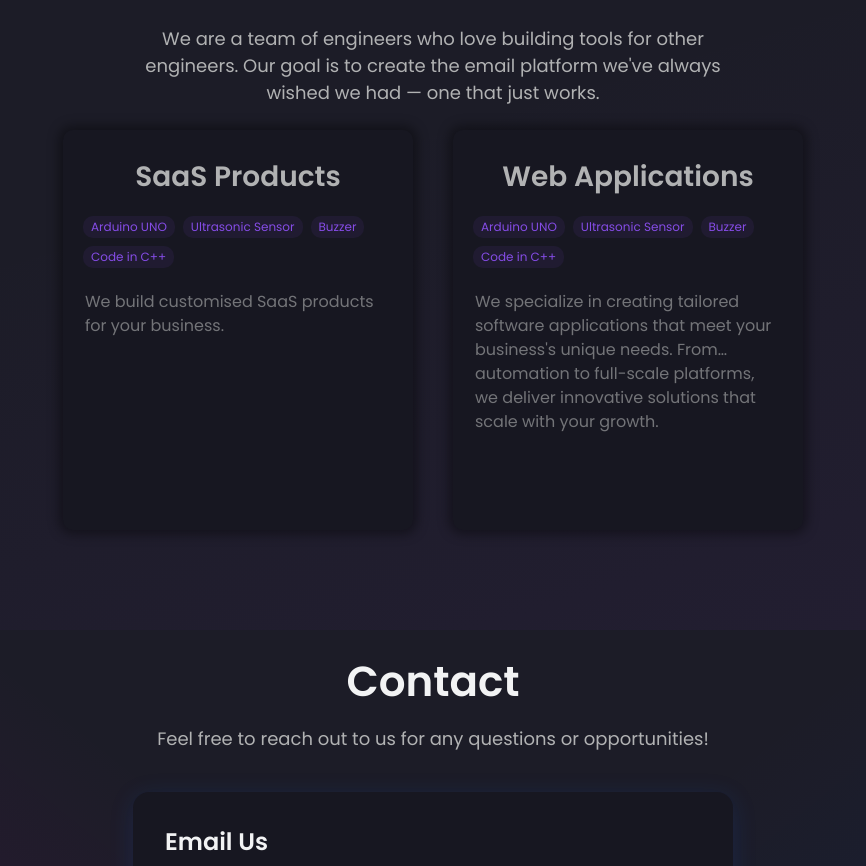
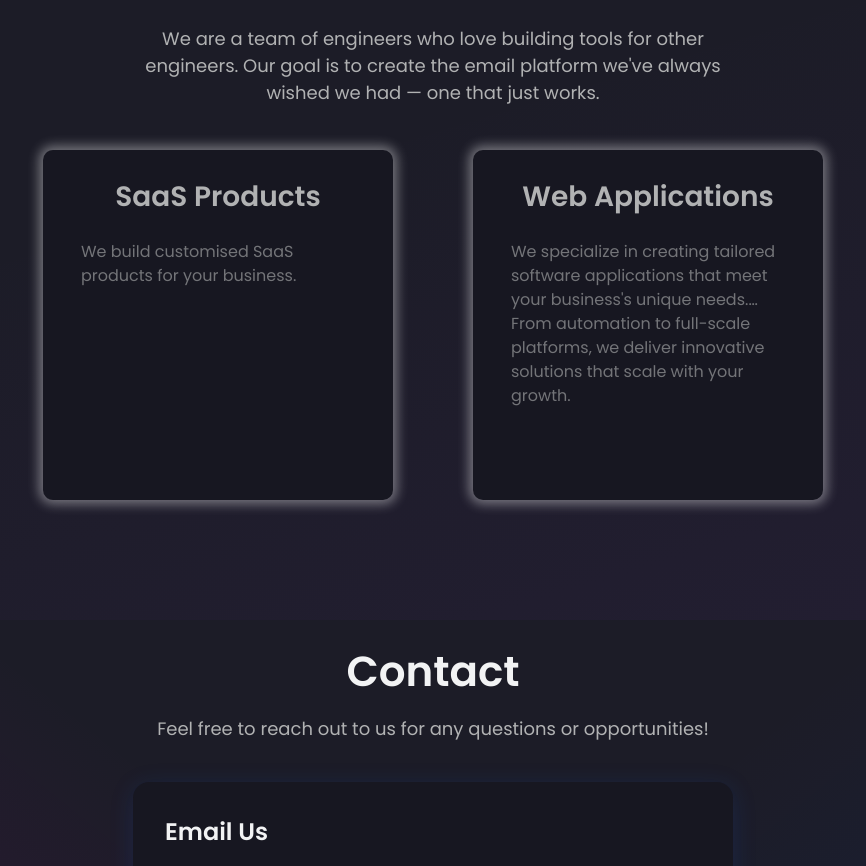
Before and after one commit to maneesh16m/mainnexzap, a React (Create React App) app: page / in a window 1280 px wide. Shown: the part 1500-2366 px from the top of the page, without its empty margins (207-1073 px from the left). Built offline with nearby package versions, Linux system fonts and the light colour scheme.

Commit message:
white shadow for services

```diff
--- a/src/components/Cards/ServiceCards.jsx
+++ b/src/components/Cards/ServiceCards.jsx
@@ -17,15 +17,16 @@ const Button = styled.button`
 `
 const Card = styled.div`
     width: 350px;
-    height: 400px;
+    height: 350px;
     background-color: ${({ theme }) => theme.card};
     cursor: pointer;
     border-radius: 10px;
-    box-shadow: 0 0 12px 4px rgba(0,0,0,0.4);
+    box-shadow: 0 0 12px 4px rgba(255, 255, 255, 0.4);
     overflow: hidden;
-    padding: 26px 20px;
+    padding: 26px;
     display: flex;
     flex-direction: column;
+    margin: 20px;
     gap: 14px;
     transition: all 0.5s ease-in-out;
     &:hover {
@@ -36,25 +37,6 @@ const Card = styled.div`
     &:hover ${Button} {
         display: block;
     }
-`
-
-
-const Tags = styled.div`
-    width: 100%;
-    display: flex;
-    align-items: center;
-    flex-wrap: wrap;
-    gap: 8px;
-    margin-top: 4px;
-`
-
-const Tag = styled.span`
-    font-size: 12px;
-    font-weight: 400;
-    color: ${({ theme }) => theme.primary};
-    background-color: ${({ theme }) => theme.primary + 15};
-    padding: 2px 8px;
-    border-radius: 10px;
 `
 
 const Details = styled.div`
@@ -84,6 +66,7 @@ const Description = styled.div`
     font-weight: 400;
     color: ${({ theme }) => theme.text_secondary + 99};
     margin-top: 8px;
+    padding: 0px 10px 0px 10px;
     display: -webkit-box;
     max-width: 100%;
     -webkit-line-clamp: 3;
@@ -96,11 +79,6 @@ const ProjectCards = ({project,setOpenModal}) => {
     return (
         <Card onClick={() => setOpenModal({state: true, project: project})}>
             <Title>{project.title}</Title>
-            <Tags>
-                {project.tags?.map((tag, index) => (
-                <Tag>{tag}</Tag>
-                ))}
-            </Tags>
             <Details>
                 <Description>{project.description}</Description>
             </Details>
--- a/src/data/constants.js
+++ b/src/data/constants.js
@@ -18,13 +18,11 @@ export const ProductsData  = [
       id:1,
       title: "SaaS Products",
       description: "We build customised SaaS products for your business.",
-      tags: ["Arduino UNO", "Ultrasonic Sensor","Buzzer", "Code in C++"],
     },
     {
       id:2,
       title: "Web Applications",
       description: "We specialize in creating tailored software applications that meet your business's unique needs. From automation to full-scale platforms, we deliver innovative solutions that scale with your growth.",
-      tags: ["Arduino UNO", "Ultrasonic Sensor","Buzzer", "Code in C++"],
     },
 
   ];
```
